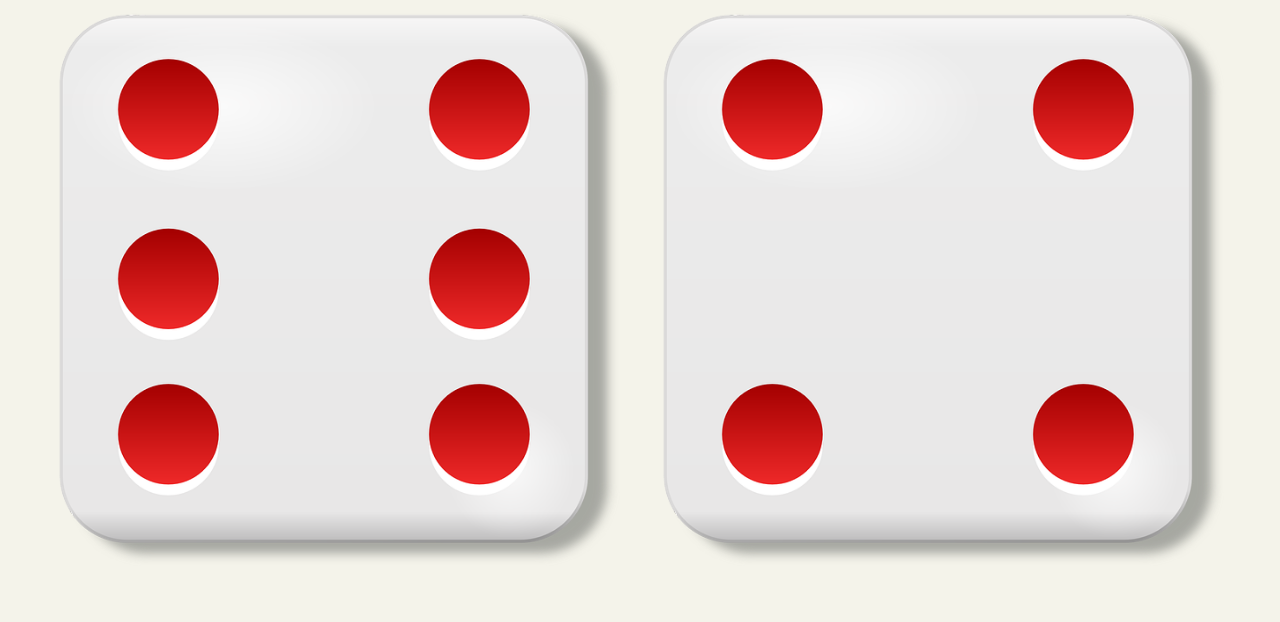
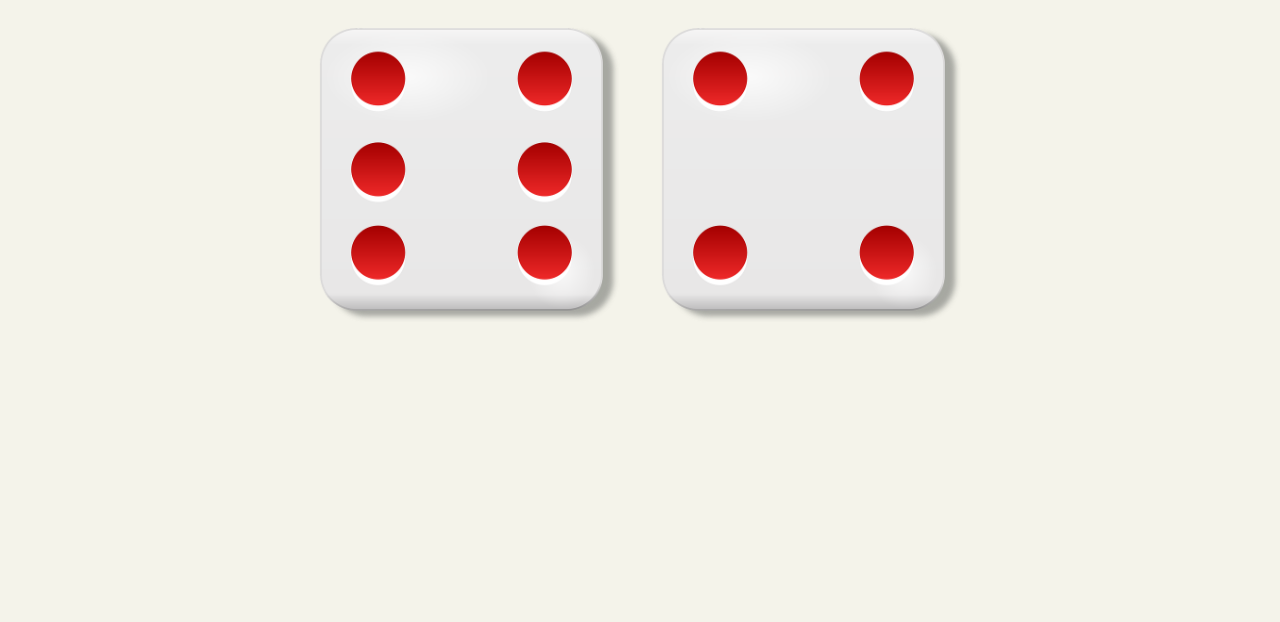
Before and after one commit to sophxmia/Dice-game, a plain HTML site: page index.html in a window 1280 px wide. Shown: the part 213-835 px from the top of the page. After the commit the page ends 800 px from the top, so only its background shows below. Drawn offline with nearby package versions, Linux system fonts and the light colour scheme.

Commit message:
Wrapped content

```diff
--- a/index.html
+++ b/index.html
@@ -18,6 +18,7 @@
   </head>
   <body>
     <div class="wrapper container-fluid p-5 text-center">
+      <div class="dice-app-wrapper">
         <h1 class="m-3"></h1>
         <div class="row">
           <div class="col-sm-6">
@@ -30,6 +31,7 @@
           </div>
         </div>
       </div>
+    </div>
     <script
       src="https://cdn.jsdelivr.net/npm/bootstrap@5.3.2/dist/js/bootstrap.bundle.min.js"
       integrity="sha384-C6RzsynM9kWDrMNeT87bh95OGNyZPhcTNXj1NW7RuBCsyN/o0jlpcV8Qyq46cDfL"
--- a/src/styles.css
+++ b/src/styles.css
@@ -1,3 +1,7 @@
 body {
   background-color: #f4f3ea;
 }
+.dice-app-wrapper {
+  max-width: 660px;
+  margin: 30px auto;
+}
```
Lines whose indentation alone changed are shown as unchanged.
